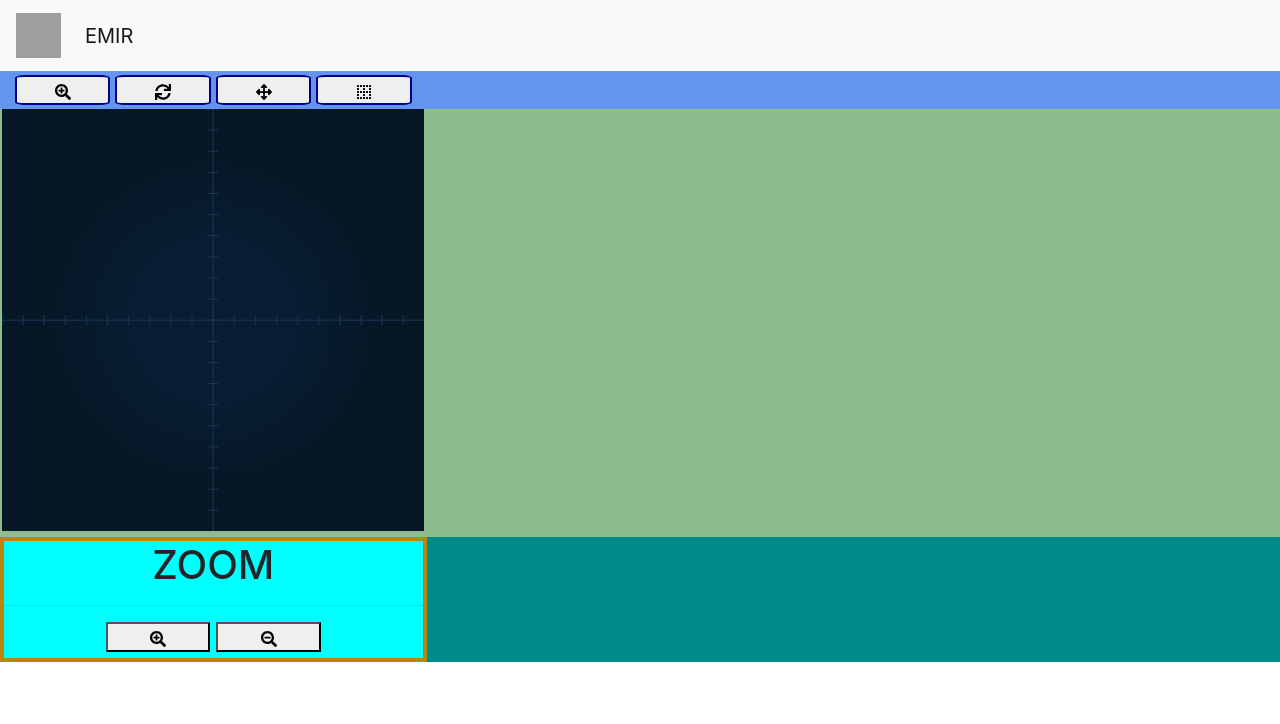
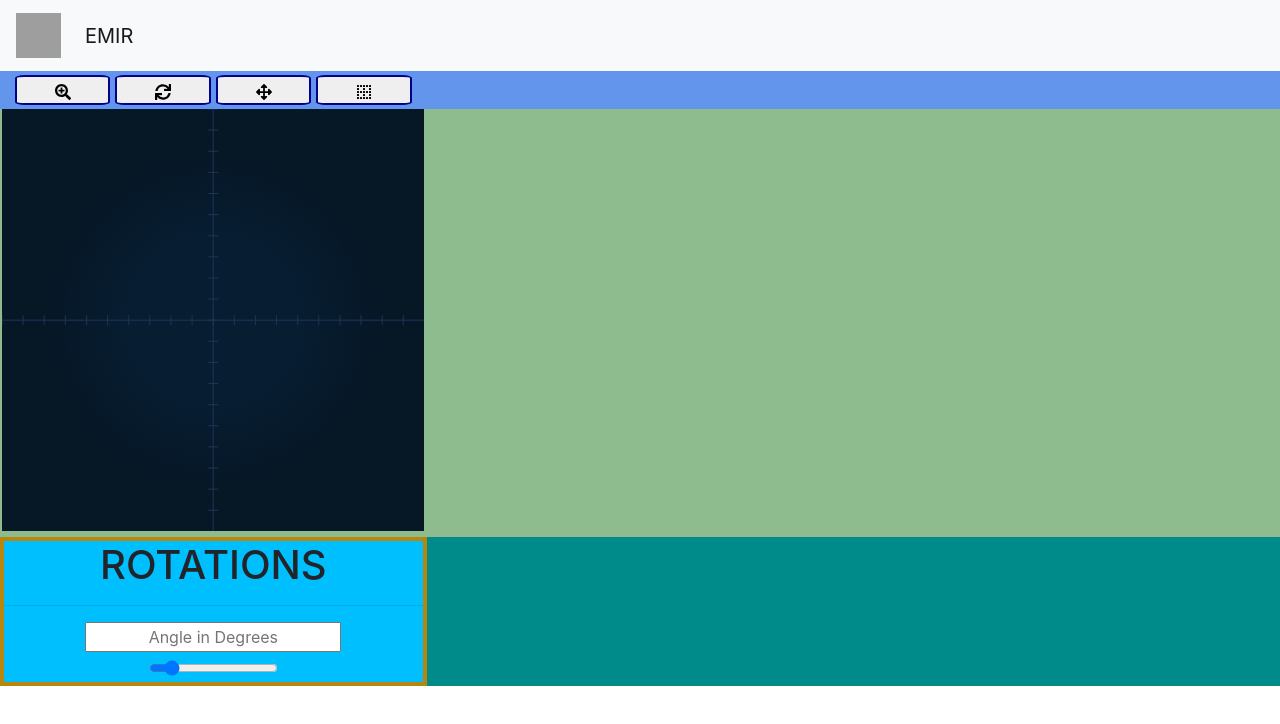
Before and after one commit to alephshahor/EMIR-v1, a React (Create React App) app in the folder emir-web-app/: page / in a window 1280 px wide. Shown: the top 724 px of the page. Built offline with nearby package versions, Linux system fonts and the light colour scheme; no server answers; grey boxes are pictures that could not be loaded.

Commit message:
Added rotation panel (no functionality)

```diff
--- a/emir-web-app/src/App.js
+++ b/emir-web-app/src/App.js
@@ -6,6 +6,7 @@ import Navbar from './components/navbar'
 import Canvas from './components/canvas'
 import ToolbarButton from './components/toolbarButton'
 import ZoomPanel from './components/zoomPanel'
+import RotationPanel from './components/rotationPanel'
 
 import { FaSearchPlus, FaSync, FaArrowsAlt, FaBorderNone } from 'react-icons/fa';
 
@@ -161,7 +162,7 @@ class App extends Component {
           </div>
           <div className="row" id="tool-panel-container-row">
             <div className="col-4" id="tool-panel-container-col">
-             <ZoomPanel></ZoomPanel>
+              <RotationPanel></RotationPanel>
             </div>
           </div>
         </div>
--- /dev/null
+++ b/emir-web-app/src/components/rotationPanel.jsx
@@ -0,0 +1,18 @@
+import React from 'react'
+
+import '../style/rotationPanel.css'
+
+export default function RotationPanel() {
+    return (
+        <div className="rotation-panel-container">
+           <h1>ROTATIONS</h1>
+           <hr></hr>
+           <form>
+               <input className="rotation-input" type="text" placeholder="Angle in Degrees">
+               </input>
+               <br></br>
+               <input type="range" min="0" max="365" step="1"/>
+           </form>
+        </div>
+    )
+}
--- /dev/null
+++ b/emir-web-app/src/style/rotationPanel.css
@@ -0,0 +1,9 @@
+.rotation-panel-container{
+    background-color: deepskyblue;
+    text-align: center;
+}
+
+.rotation-input{
+    margin-bottom: 0.75vh;
+    text-align: center;
+}
```
